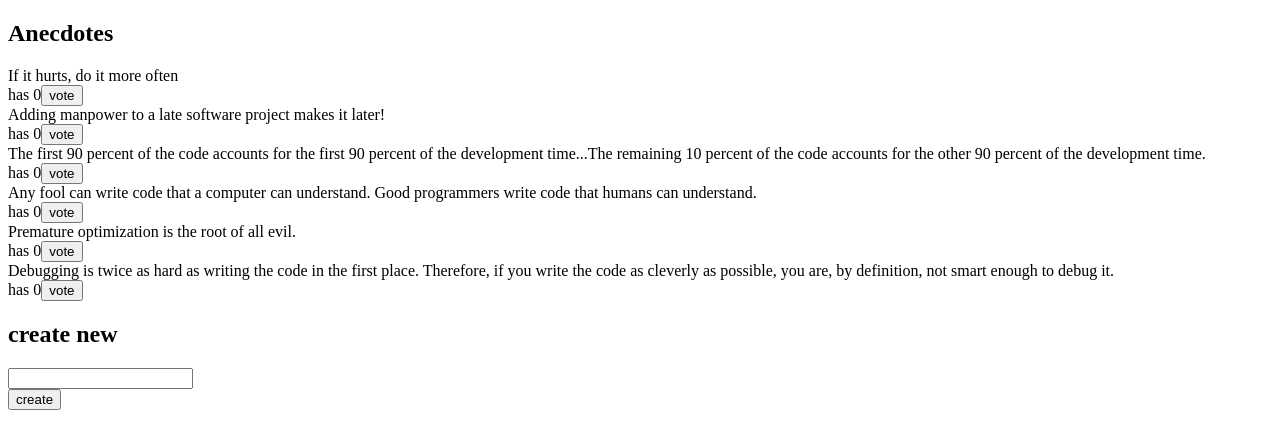
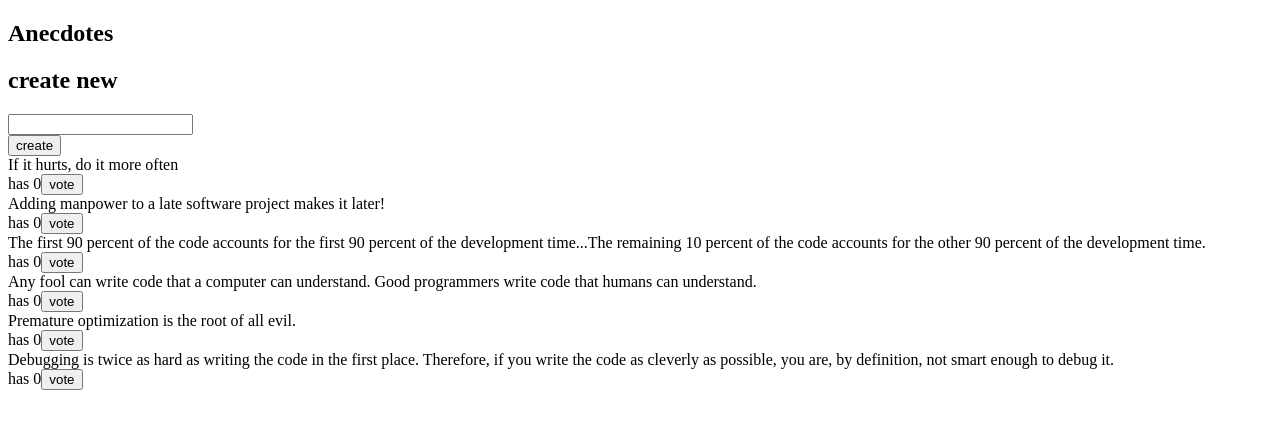
Before and after one commit to BobtheGoon/FullStackOpenPart6, a React (Create React App) app in the folder redux-anecdotes/: page / in a window 1280 px wide. Shown: the top 448 px of the page. Built offline with nearby package versions, Linux system fonts and the light colour scheme.

Commit message:
Extract anecdotes to AnecdoteList

```diff
--- a/redux-anecdotes/src/App.js
+++ b/redux-anecdotes/src/App.js
@@ -1,38 +1,12 @@
-import { useSelector, useDispatch } from 'react-redux'
-
 import AnecdoteForm from './components/AnecdoteForm'
-import { createAnecdote, voteAnecdote } from './reducers/anecdoteReducer'
+import AnectodeList from './components/AnecdoteList'
 
 const App = () => {
-  const anecdotes = useSelector(state => state)
-  const dispatch = useDispatch()
-
-  const vote = (id) => {
-    dispatch(voteAnecdote(id))
-  }
-
-  const sortByVotes = (a ,b) => {
-    return Number(a.votes) > Number(b.votes) ? -1 : 1
-  }
-
   return (
     <div>
       <h2>Anecdotes</h2>
-
-      {anecdotes.sort(sortByVotes).map(anecdote =>
-        <div key={anecdote.id}>
-          <div>
-            {anecdote.content}
-          </div>
-          <div>
-            has {anecdote.votes}
-            <button onClick={() => vote(anecdote.id)}>vote</button>
-          </div>
-        </div>
-      )}
-
-      <h2>create new</h2>
       <AnecdoteForm />
+      <AnectodeList />
     </div>
   )
 }
--- a/redux-anecdotes/src/components/AnecdoteForm.js
+++ b/redux-anecdotes/src/components/AnecdoteForm.js
@@ -12,10 +12,13 @@ const AnecdoteForm = () => {
   }
 
   return (
-    <form onSubmit={addAnecdote}>
-      <div><input name="anecdote" /></div>
-      <button>create</button>
-    </form>
+    <div>
+      <h2>create new</h2>
+      <form onSubmit={addAnecdote}>
+        <div><input name="anecdote" /></div>
+        <button>create</button>
+      </form>
+    </div>
   )
 }
 
--- /dev/null
+++ b/redux-anecdotes/src/components/AnecdoteList.js
@@ -0,0 +1,34 @@
+import { useSelector, useDispatch } from "react-redux"
+
+import { voteAnecdote } from "../reducers/anecdoteReducer"
+
+const AnectodeList = () => {
+  const anecdotes = useSelector(state => state)
+  const dispatch = useDispatch()
+
+  const vote = (id) => {
+    dispatch(voteAnecdote(id))
+  }
+
+  const sortByVotes = (a ,b) => {
+    return Number(a.votes) > Number(b.votes) ? -1 : 1
+  }
+
+  return (
+    <div>
+      {anecdotes.sort(sortByVotes).map(anecdote =>
+        <div key={anecdote.id}>
+          <div>
+            {anecdote.content}
+          </div>
+          <div>
+            has {anecdote.votes}
+            <button onClick={() => vote(anecdote.id)}>vote</button>
+          </div>
+        </div>
+      )}
+    </div>
+  )
+}
+
+export default AnectodeList
```
